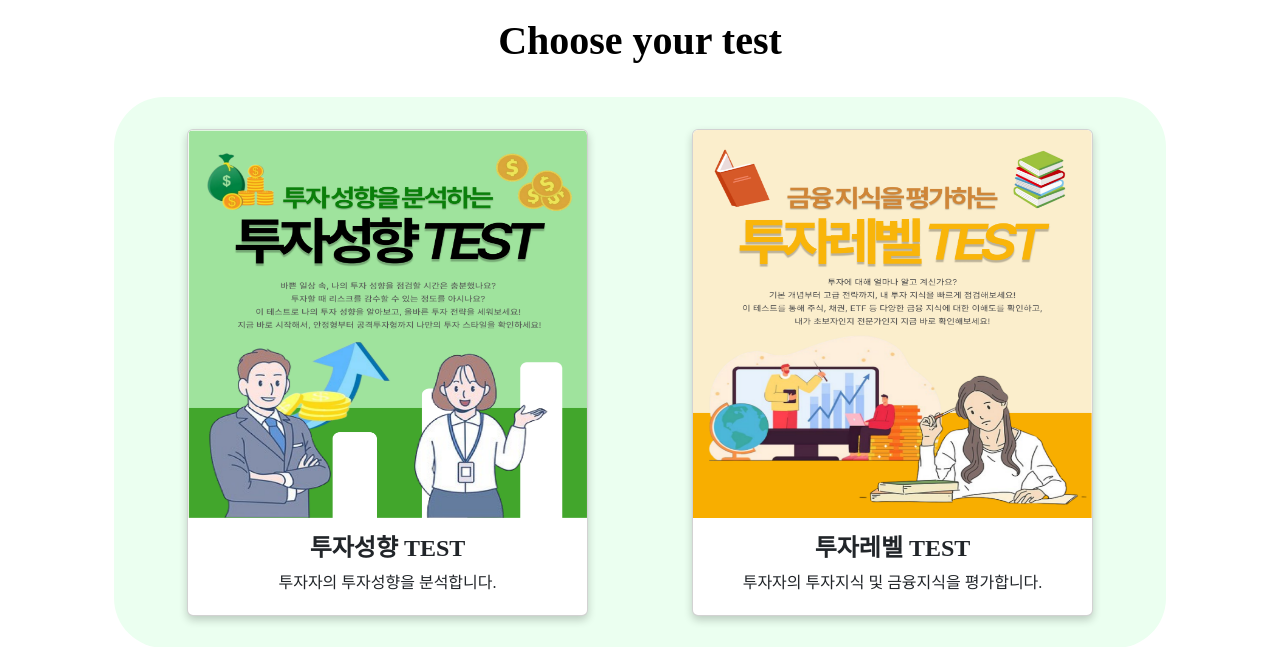
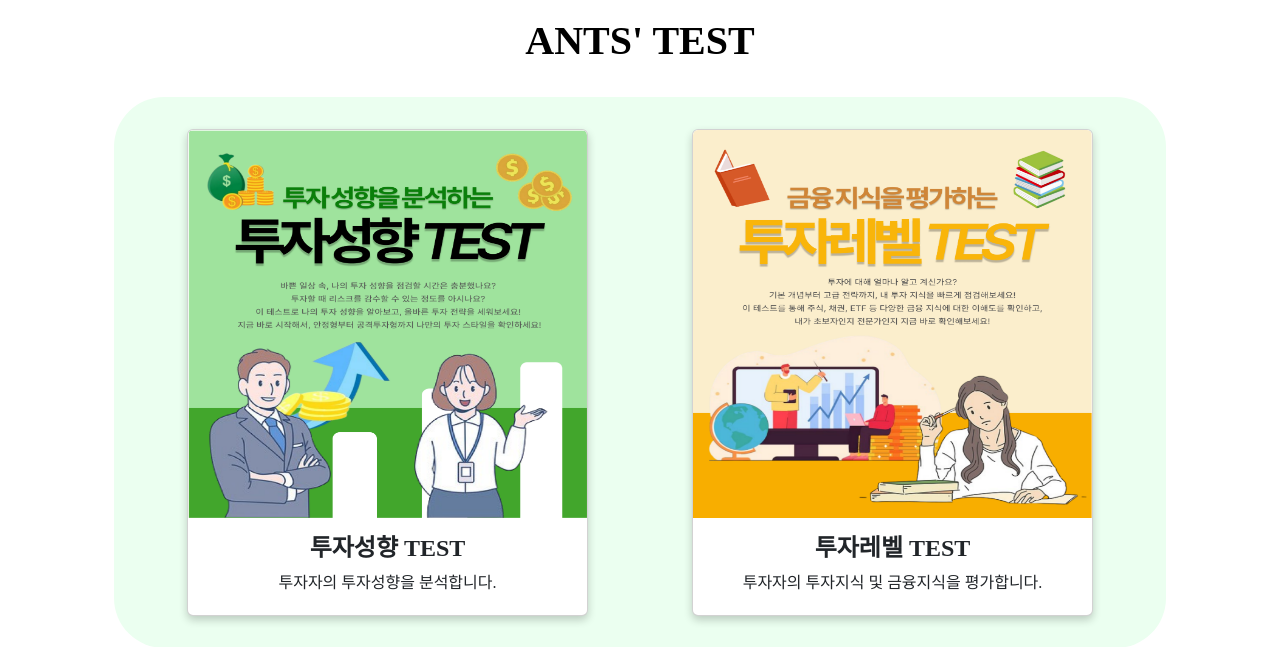
Before and after one commit to pladata-encore/DE31-final-team4, a Django app: page /economic_awareness_test/ in a window 1280 px wide. Shown: the part 73-720 px from the top of the page. Run offline with Django 5.2, Linux system fonts and the light colour scheme; some web fonts are replaced.

Commit message:
주가로 변경, 테스트페이지 제목 변경

```diff
--- a/ants_final/templates/main/economic_awareness_test.html
+++ b/ants_final/templates/main/economic_awareness_test.html
@@ -6,7 +6,7 @@
 
 {% block content %}
 <section id="test-section" class="text-center" style="font-family: NanumR; padding-top: 10px;">
-    <h1 style="margin-bottom: 1rem;"><b>Choose your test</b></h1>
+    <h1 style="margin-bottom: 1rem;"><b>ANTS' TEST</b></h1>
     <div class="container" style="align-items: center; text-align: center;">
         <div class="row custom-row" style="height: 70%;">
             <!-- 첫 번째 카드 -->
--- a/ants_final/templates/main/stock_detail.html
+++ b/ants_final/templates/main/stock_detail.html
@@ -430,7 +430,7 @@
 
         // 1년 선택 시 이동평균선을 표시
         const datasets = [{
-            label: '현재가',
+            label: '주가',
             data: filteredClosingPrices,
             borderColor: 'rgba(14, 138, 117, 1)',
             backgroundColor: 'rgba(75, 192, 192, 0.2)',
```
